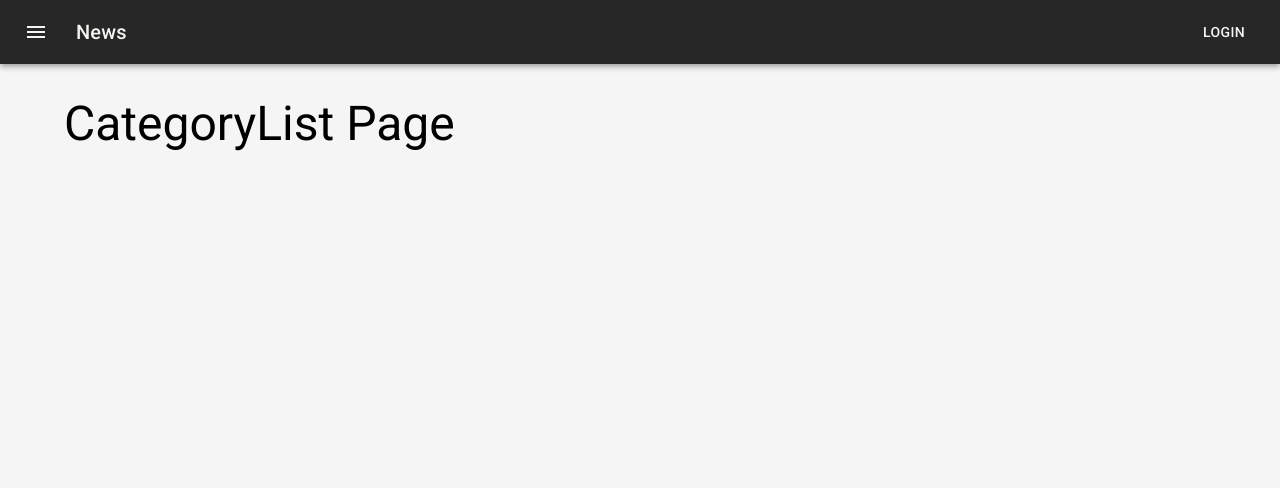
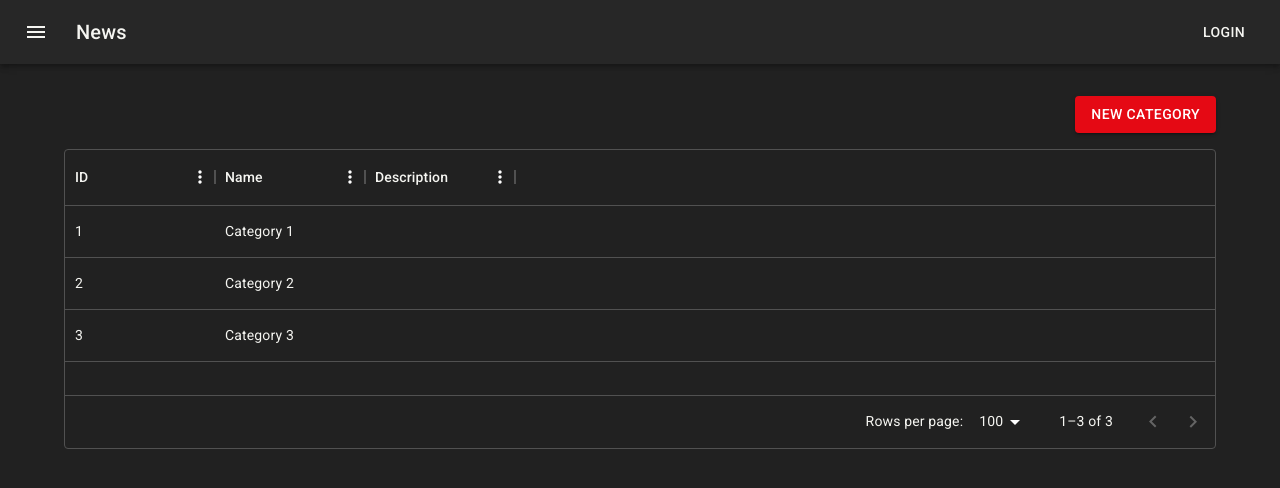
Before and after one commit to diegosilva-ress/codeflix-admin, a React (Create React App) app: page / in a window 1280 px wide. Shown: the top 488 px of the page. Built offline with nearby package versions, Linux system fonts and the light colour scheme.

Commit message:
Implementado listagem de categorias

```diff
--- a/package.json
+++ b/package.json
@@ -7,6 +7,7 @@
     "@emotion/styled": "^11.11.0",
     "@mui/icons-material": "^5.15.6",
     "@mui/material": "^5.15.6",
+    "@mui/x-data-grid": "^6.19.3",
     "@reduxjs/toolkit": "^1.9.7",
     "@testing-library/jest-dom": "^5.17.0",
     "@testing-library/react": "^13.4.0",
--- a/src/App.tsx
+++ b/src/App.tsx
@@ -14,7 +14,7 @@ function App() {
         <ThemeProvider theme={appTheme}>
             <Box component='main' sx={{
                 height: '100vh',
-                background: (theme) => theme.palette.grey[100],
+                backgroundColor: (theme) => theme.palette.grey[900],
             }}>
                 <Header/>
                 <Layout>
--- a/src/app/store.ts
+++ b/src/app/store.ts
@@ -1,9 +1,11 @@
 import { configureStore, ThunkAction, Action } from '@reduxjs/toolkit';
 import counterReducer from '../features/counter/counterSlice';
+import categoriesReducer from '../features/categories/categorySlice';
 
 export const store = configureStore({
   reducer: {
     counter: counterReducer,
+    categories: categoriesReducer,
   },
 });
 
--- a/src/features/categories/ListCategory.tsx
+++ b/src/features/categories/ListCategory.tsx
@@ -1,11 +1,43 @@
-import {Box} from "@mui/system";
-import Typography from "@mui/material/Typography";
+import {Box, Button, Typography} from "@mui/material";
+import {Link} from "react-router-dom";
 import * as React from "react";
+import {useAppSelector} from "../../app/hooks";
+import {selectCategories} from "./categorySlice";
+import {DataGrid, GridColDef, GridRowsProp} from '@mui/x-data-grid';
 
-export const CategoryList = () => (
-    <Box>
-        <Typography variant='h3' component='h1'>
-            CategoryList Page
-        </Typography>
-    </Box>
-);
+export const CategoryList = () => {
+    const categories = useAppSelector(selectCategories);
+
+    const rows : GridRowsProp = categories.map((category) => ({
+        id: category.id,
+        name: category.name,
+        description: category.description,
+    }))
+
+    const columns : GridColDef[] = [
+        { field: 'id', headerName: 'ID', width: 150 },
+        { field: 'name', headerName: 'Name', width: 150 },
+        { field: 'description', headerName: 'Description', width: 150 }
+    ]
+
+    return (
+        <Box maxWidth="lg" sx={{mt: 4, mb: 4}}>
+            <Box display="flex" justifyContent="flex-end">
+                <Button
+                    variant="contained"
+                    color="secondary"
+                    component={Link}
+                    to="/categories/create"
+                    style={{marginBottom: "1rem"}}
+                >
+                    New Category
+                </Button>
+            </Box>
+            <div style={{ height: 300, width: '100%'}}>
+                <DataGrid
+                    rows={rows}
+                    columns={columns} />
+            </div>
+        </Box>
+    );
+}
--- /dev/null
+++ b/src/features/categories/categorySlice.ts
@@ -0,0 +1,47 @@
+import {createSlice} from "@reduxjs/toolkit";
+import {RootState} from "../../app/store";
+
+export interface Category {
+    id: string;
+    name: string;
+    is_active: boolean;
+    created_at: string;
+    updated_at: string;
+    deleted_at: null | string;
+    description: null | string;
+}
+
+const category: Category = {
+    id: '1',
+    name: 'Category 1',
+    is_active: true,
+    created_at: '2021-01-01 00:00:00',
+    updated_at: '2021-01-01 00:00:00',
+    deleted_at: null,
+    description: null,
+}
+
+export const initialState =
+    [
+        category,
+        {...category, id: '2', name: 'Category 2'},
+        {...category, id: '3', name: 'Category 3'}
+    ]
+
+
+const categoriesSlice = createSlice({
+    name: 'categories',
+    initialState: initialState,
+    reducers: {
+        createCategory(state, action) {
+        },
+        updateCategory(state, action) {
+        },
+        deleteCategory(state, action) {
+        },
+    }
+});
+
+export const selectCategories = (state: RootState) => state.categories;
+
+export default categoriesSlice.reducer;
```
Also changed, not shown: 1 other file (tests, documents, lock files or other folders).
